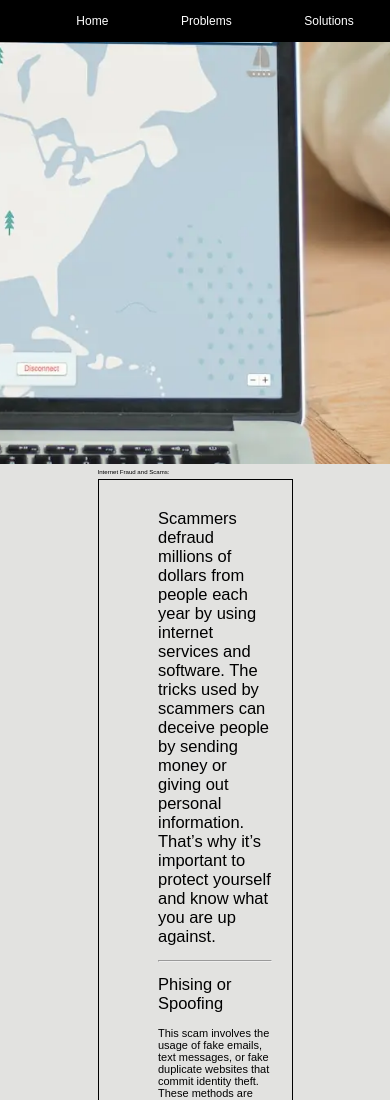
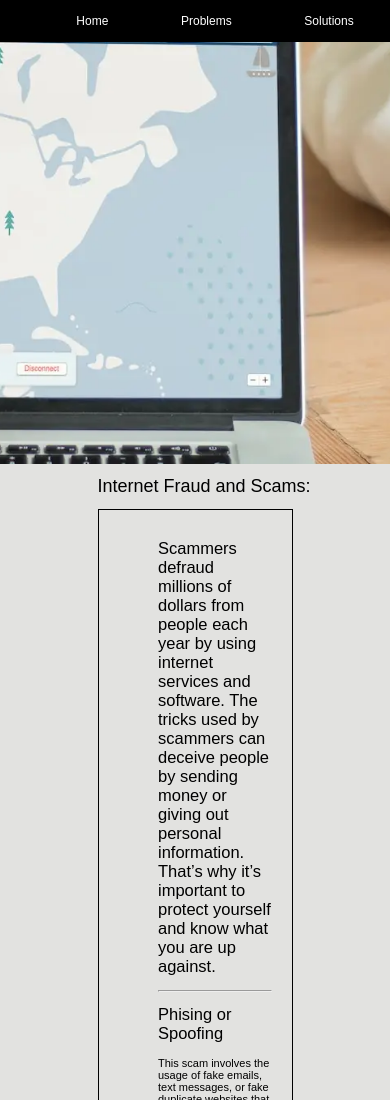
Before and after one commit to AydenArakelian/online-safety, a plain HTML site: page problems.html in a window 390 px wide. Shown: the top 1100 px of the page. Drawn offline with Linux system fonts and the light colour scheme.

Commit message:
Added responsiveness to additional text

```diff
--- a/styles.css
+++ b/styles.css
@@ -134,7 +134,8 @@ footer a:hover {
 .content-title {
     display: flex;
     padding-left: 25vw;
-    font-size: 1.563vw;
+    /* font-size: 1.563vw; */
+    font-size: max(1.563vw, 18px);
 }
 
 /* Solutions Page */
```
